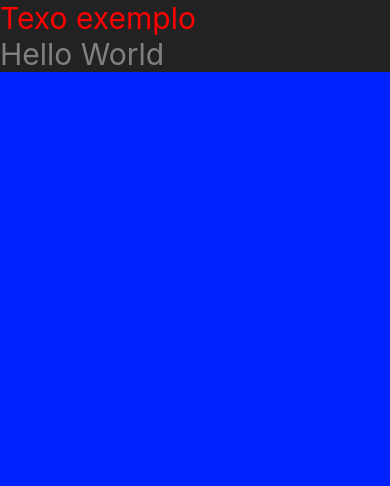
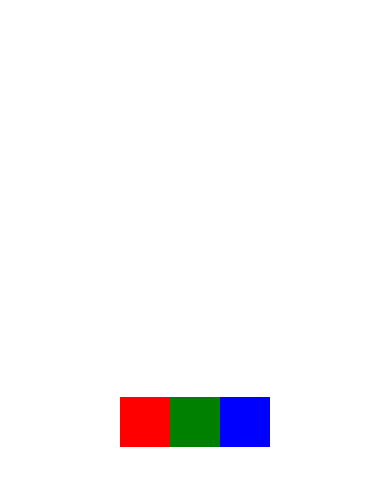
Before and after one commit to rafaelfernandesx/react-native, a React Native app: screen / in a window 390 px wide. Shown: the top 486 px of the page. Built offline with nearby package versions, Linux system fonts and the light colour scheme.

Commit message:
flexbox basico

```diff
--- a/App.js
+++ b/App.js
@@ -2,22 +2,24 @@ import React from 'react';
 import styled from 'styled-components/native';
 
 const Page = styled.SafeAreaView`
-  background-color: #02f;
-  font-size: 30px;
+  flex-direction: row;
+  justify-content: center;
+  align-items: center;
   flex: 1;
 `;
 
-const Texto = styled.Text`
-  color: ${props=>props.cor};
-  font-size: 30px;
-  background-color: #222;
+const Squad = styled.View`
+  height: 50px;
+  width: 50px;
+  background-color: ${(props) => props.cor};
 `;
 
 export default () => {
   return (
     <Page>
-      <Texto cor="red">Texo exemplo</Texto>
-      <Texto cor="gray">Hello World</Texto>
+      <Squad cor="red"></Squad>
+      <Squad cor="green"></Squad>
+      <Squad cor="blue"></Squad>
     </Page>
   );
 };
```
